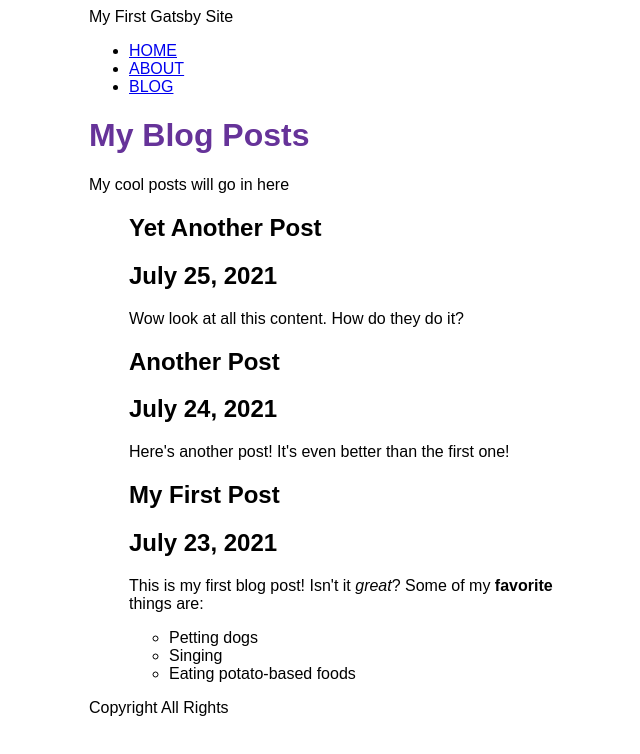
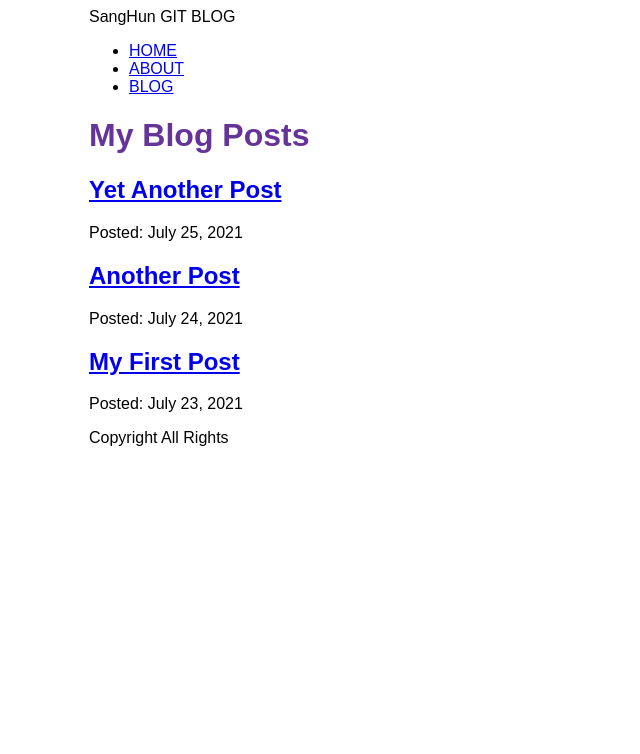
Before and after one commit to shzero211/my-blog-2022-05-31, a Gatsby site: page /blog in a window 1280 px wide. Shown: the whole page, without its empty margins (301-941 px from the left). Built offline with nearby package versions, Linux system fonts and the light colour scheme; Gatsby itself is replaced by a stand-in of ours.

Commit message:
블로그 글 리스트에서 상세 페이지로 링크 생성

```diff
--- a/blog/another-post copy.mdx
+++ b/blog/another-post copy.mdx
@@ -1,9 +1,5 @@
 ---
-title: "My First Post"
-date: "2021-07-23"
+title: "Another Post"
+date: "2021-07-24"
 ---
-This is my first blog post! Isn't it *great*?
-Some of my **favorite** things are:
-* Petting dogs
-* Singing
-* Eating potato-based foods
+Here's another post! It's even better than the first one!
--- a/blog/my-first-post.mdx
+++ b/blog/my-first-post.mdx
@@ -1,5 +1,9 @@
 ---
-title: "Another Post"
-date: "2021-07-24"
+title: "My First Post"
+date: "2021-07-23"
 ---
-Here's another post! It's even better than the first one!
+This is my first blog post! Isn't it *great*?
+Some of my **favorite** things are:
+* Petting dogs
+* Singing
+* Eating potato-based foods
--- a/gatsby-config.js
+++ b/gatsby-config.js
@@ -1,7 +1,7 @@
 // gatsby-config.js
 module.exports = {
   siteMetadata: {
-    title: "My First Gatsby Site",
+    title: "SangHun GIT BLOG",
   },
   plugins: [
     "gatsby-plugin-image",
--- a/src/pages/blog/index.js
+++ b/src/pages/blog/index.js
@@ -1,40 +1,35 @@
-import * as React from "react"
-import Layout from "../../components/Layout";
-import { useStaticQuery,graphql } from "gatsby";
-import { MDXRenderer } from "gatsby-plugin-mdx";
-// markup
-const BlogPage = () => {
-  const data=useStaticQuery(graphql`
+import { graphql, Link } from "gatsby";
+import React from "react";
+import Layout from "../../components/layout";
+
+const BlogPage = ({ data }) => {
+  return (
+    <Layout pageTitle="My Blog Posts">
+      {data.allMdx.nodes.map((node) => (
+        <article key={node.id}>
+          <h2>
+            <Link to={`/blog/${node.slug}`}>{node.frontmatter.title}</Link>
+          </h2>
+          <p>Posted: {node.frontmatter.date}</p>
+        </article>
+      ))}
+    </Layout>
+  );
+};
+
+export const query = graphql`
   query {
-    allMdx(sort: {fields: frontmatter___date, order: DESC}) {
+    allMdx(sort: { fields: frontmatter___date, order: DESC }) {
       nodes {
         frontmatter {
           date(formatString: "MMMM D, YYYY")
           title
-
         }
         id
-        body
+        slug
       }
     }
-  }`);
-  return (
+  }
+`;
 
-      <Layout pageTitle="My Blog Posts">
-        <p>My cool posts will go in here</p>
-        <ul>
-          {data.allMdx.nodes.map((node)=>(
-            <article key={node.id}>
-            <h2>{node.frontmatter.title}</h2>
-            <h2>{node.frontmatter.date}</h2>
-           <MDXRenderer>
-            {node.body}
-           </MDXRenderer>
-           </article>
-          ))}
-        </ul>
-      </Layout>
-  );
-};
-
-export default BlogPage
+export default BlogPage;
```
